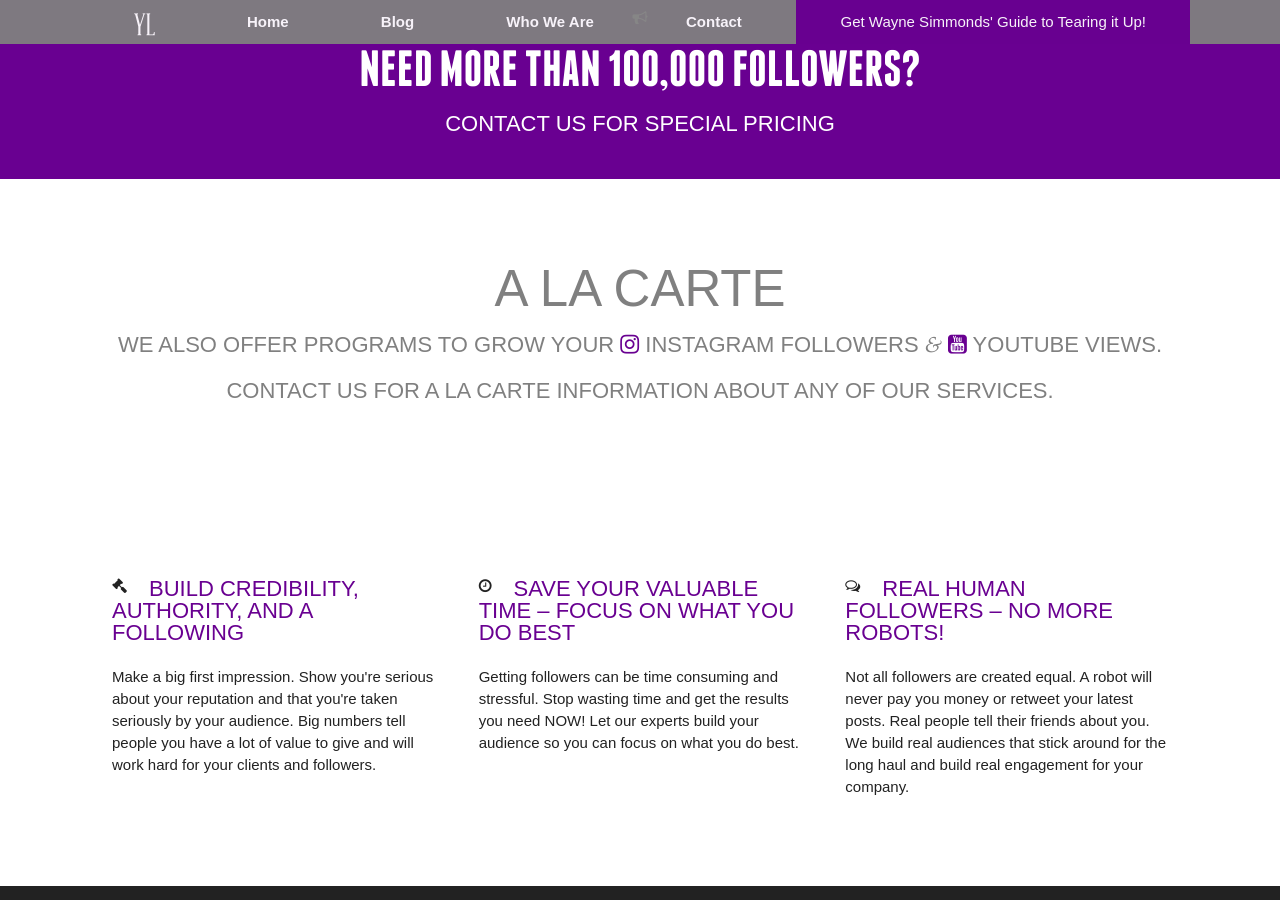
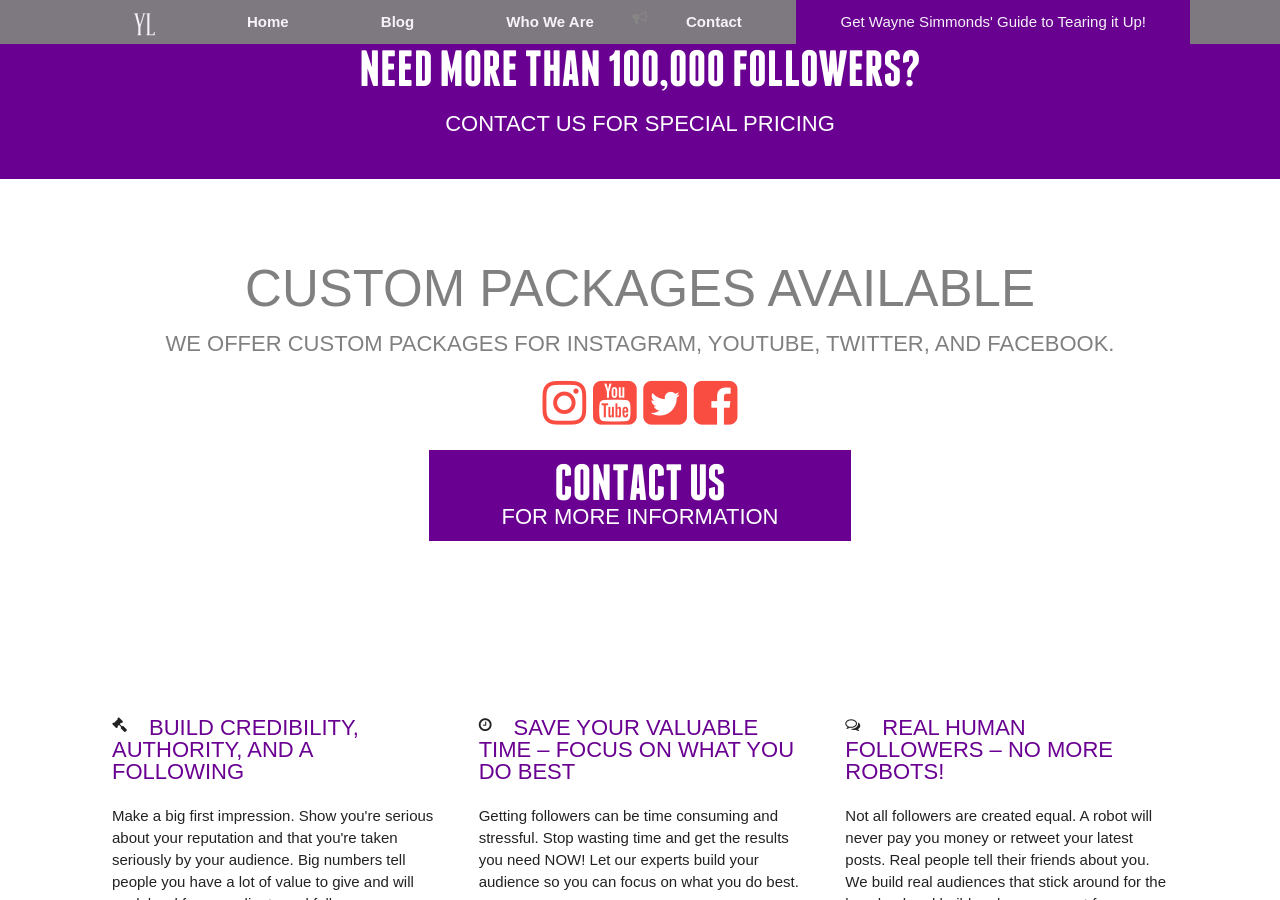
Before and after one commit to yourlegacy/yourlegacy, a Jekyll site: the page built from _posts/static/0100-01-01-clients.html, in a window 1280 px wide and 900 px high, scrolled down 1105 px. Built offline with Jekyll 4.4.1, drawn with Linux system fonts in a browser that asks for light colours; nearby versions of some CDN libraries; some web fonts are replaced; some of the changed text lies outside the part shown.

Commit message:
tweaks to client services page

```diff
--- a/_posts/static/0100-01-01-clients.html
+++ b/_posts/static/0100-01-01-clients.html
@@ -12,7 +12,7 @@ shop: false
 	<div class="grid">
 		<div class="g-12 center">
 			<h1 class="gold">Credibility Packages</h1>
-			<p class="h3">Our PR packages will get you the social wow you need to make the right first impression.</p>
+			<p class="h3">Our PR packages will get you the social "wow" you need to make the right first impression.</p>
 		</div>
 	</div>
 </div>
@@ -82,9 +82,20 @@ shop: false
 	<div class="grid">
 		<div class="darkgray center">
 			<div class="g-12">
-				<p class="h3">A la Carte</p>
-				<p class="h4">We also offer programs to grow your <i class="purple fa fa-instagram"></i> Instagram followers <span class="amp">&amp;</span> <i class="purple fa fa-youtube-square"></i> YouTube views.</p>
-				<p class="h4">Contact us for a la carte information about any of our services.</p>
+				<p class="h3">Custom Packages Available</p>
+				<p class="h4">We offer custom packages for Instagram, Youtube, Twitter, and Facebook.</p>
+				<p class="h2 red">
+					<i class="fa fa-instagram"></i>
+					<i class="fa fa-youtube-square"></i>
+					<i class="fa fa-twitter-square"></i>
+					<i class="fa fa-facebook-square"></i>
+				</p>
+				<p>
+					<a class="pad-button bg-purple white hover-bg-gold hover-white block" style="text-decoration: none; width:40%; margin-left: auto; margin-right: auto;" href="/contact">
+						<span class="h2">Contact us</span><br>
+						<span class="h4">for more information</span>
+					</a>
+				</p>
 			</div>
 		</div>
 	</div>
```
